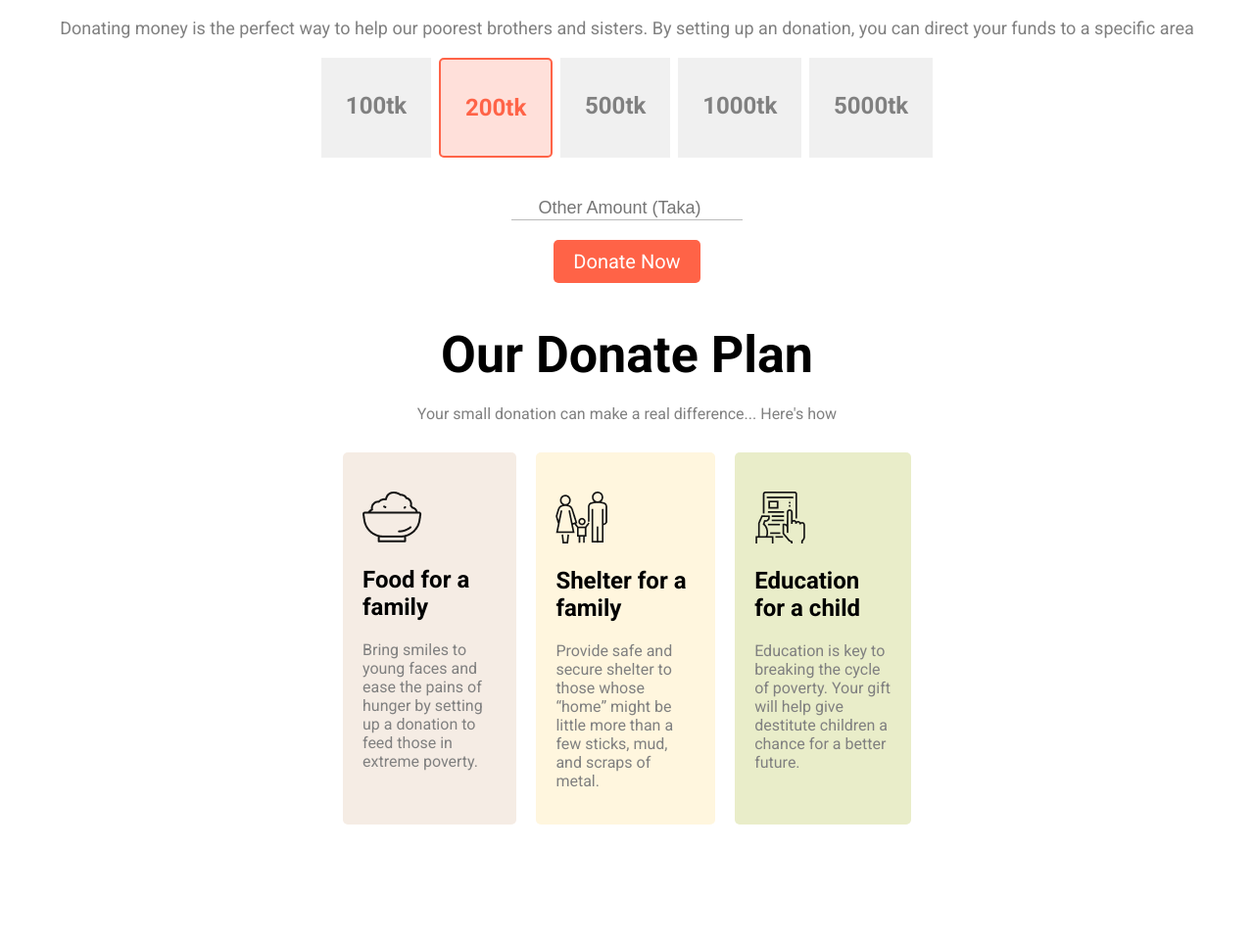
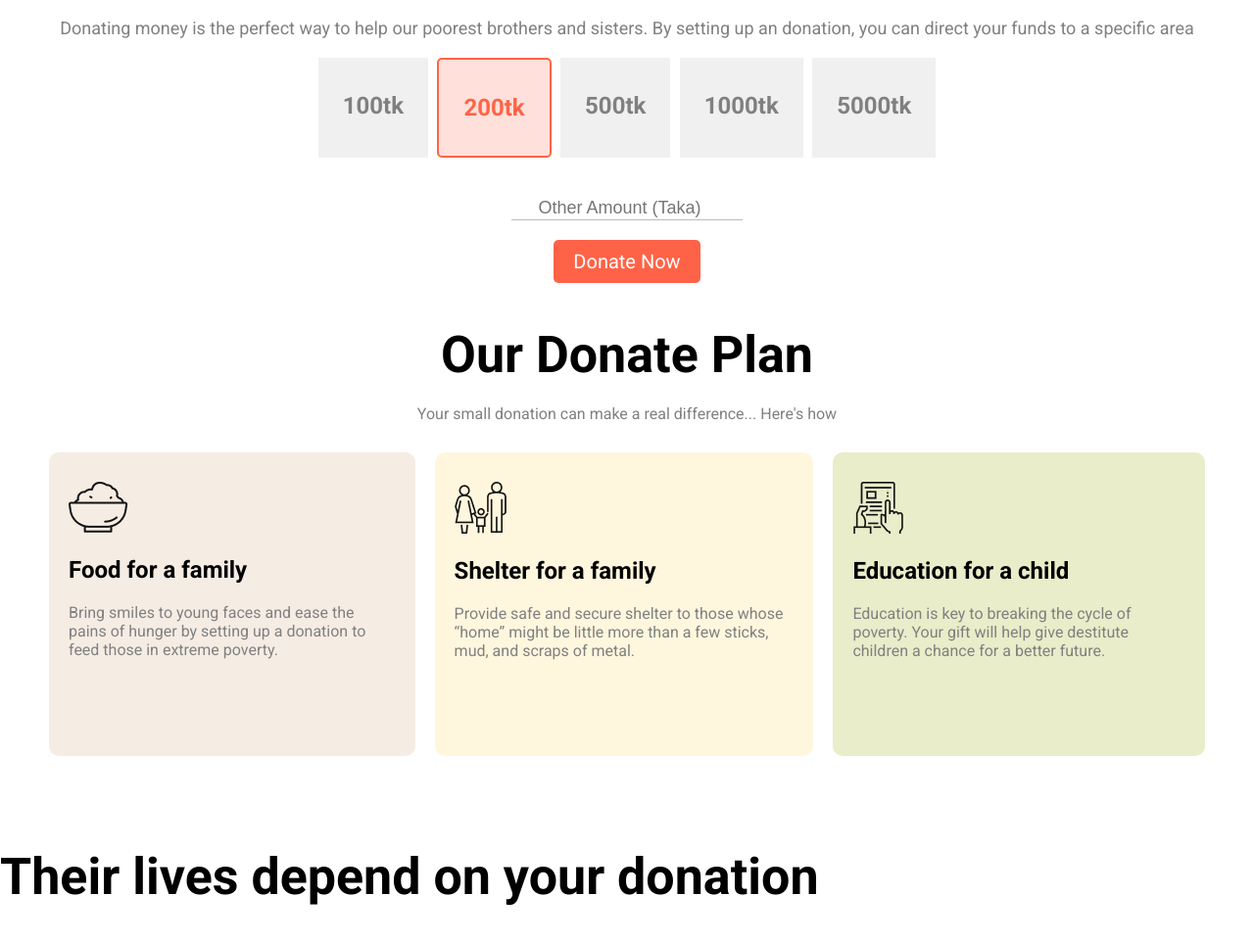
Before and after one commit to FerdousFardin/donate-today, a plain HTML site: page index.html in a window 1280 px wide. Shown: the part 906-1869 px from the top of the page at 98% size. Before the commit the page ends 1798 px from the top, so only its background shows below. Drawn offline with Linux system fonts and the light colour scheme.

Commit message:
fourth-section partially added

```diff
--- a/index.html
+++ b/index.html
@@ -27,7 +27,7 @@
         <h1 class="black-color big-font">Donate Today</h1>
         <p>Donating money is the perfect way to help our poorest brothers and sisters. By setting up an donation, you can direct your funds to a specific area</p>
     </div>
-    <div class="money-amount flexible-item">
+    <div class="money-amount for-3 flexible-item">
         <div class="other-amount"><h1>100tk</h1></div>
         <div class="select"><h1>200tk</h1></div>
         <div class="other-amount"><h1>500tk</h1></div>
@@ -35,7 +35,7 @@
         <div class="other-amount"><h1>5000tk</h1></div>
     </div>
     <div class="donate-input container">
-    <input type="number" placeholder="Other Amount (Taka)">
+        <input type="number" placeholder="Other Amount (Taka)">
     </div>
     <div class="container button">
         <a href="#" target="_blank">Donate Now</a>
@@ -58,5 +58,17 @@
             </div>
         </div>
     </section>
+    <section class="extra-sections flexible-item">
+        <div class="section-1">
+        <h1 class="big-font black-color">Their lives depend on your donation</h1>
+        <p></p>
+        <div>
+        <img src="" alt="">
+        </div>
+        </div>
+        <div class="section-2">
+            <img src="" alt="">
+        </div>
+    </section>
 </body>
 </html>
--- a/style.css
+++ b/style.css
@@ -66,9 +66,11 @@ p {
 .flexible-item{
     display: flex;
     flex-direction: row;
-    justify-content: space-evenly;
+    margin-bottom: 40px;
+}
+.for-3{
+    justify-content: space-around;
     padding: 0 25%;
-    margin-bottom: 40px;
 }
 .other-amount{
     background-color: #6969691a;
@@ -101,15 +103,12 @@ color: black;
     color: grey;
 }
 .plans{
-    height: 300px;
+    height: 250px;
     text-align: left;
     margin: 10px;
-    padding: 40px 20px;
-    border-radius: 5px ;
-
-
-
-}
+    padding: 30px 20px;
+    border-radius: 10px ;
+    }
 .plan-1{
     background-color: #f5ece4;
 }
```
